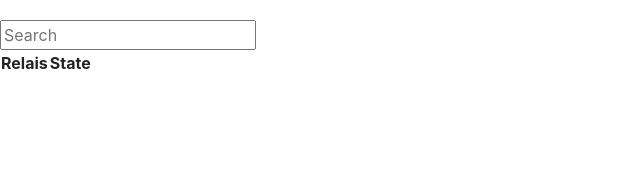
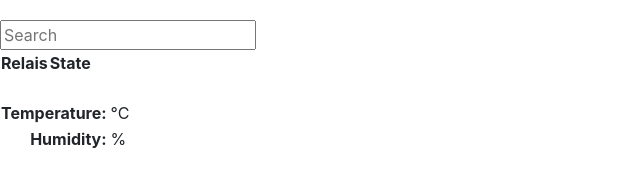
Before and after one commit to sistar/relais-ng, a website: page resources/main.html in a window 1280 px wide. Shown: the whole page, without its empty margins (0-640 px from the left). Drawn offline with nearby package versions, Linux system fonts and the light colour scheme; some packages are replaced by stand-ins of ours; files that its build step writes are made by us from their sources; a script that the page names is missing; some icons are missing.

Commit message:
temp / hum

```diff
--- a/resources/scripts/app.js
+++ b/resources/scripts/app.js
@@ -43,6 +43,7 @@ config( function($routeProvider,	RestangularProvider) {
 });
 function ListCtrl($scope, Restangular) {
    $scope.relais = Restangular.all("relais").getList().$object;
+   $scope.measurement = Restangular.one("temperature").get().$object;
 
    $scope.save = function(rel) {
     Restangular.all('relais').post(rel).then(function(relais) {
--- a/resources/views/list.html
+++ b/resources/views/list.html
@@ -13,7 +13,8 @@
         <td>
             <form>
                 <div class="onoffswitch">
-              <input type="checkbox" id="cb{{rel.pinName}}" ng-model="rel.pinState" class="onoffswitch-checkbox" ng-true-value="'HIGH'" ng-false-value="'LOW'" ng-change="save(rel)"/>
+                    <input type="checkbox" id="cb{{rel.pinName}}" ng-model="rel.pinState" class="onoffswitch-checkbox"
+                           ng-true-value="'HIGH'" ng-false-value="'LOW'" ng-change="save(rel)"/>
                     <label class="onoffswitch-label" for="cb{{rel.pinName}}">
                         <span class="onoffswitch-inner"></span>
                         <span class="onoffswitch-switch"></span>
@@ -27,3 +28,18 @@
     </tr>
     </tbody>
 </table>
+<br>
+<table>
+    <tbody>
+    <tr>
+        <td style=" text-align: right;font-weight: bold">Temperature:</td>
+        <td>{{measurement.temperature}}</td>
+        <td>°C</td>
+    </tr>
+    <tr>
+        <td style=" text-align: right;font-weight: bold">Humidity:</td>
+        <td>{{measurement.humidity}}</td>
+        <td>%</td>
+    </tr>
+    </tbody>
+</table>
```
Lines whose indentation alone changed are shown as unchanged.
